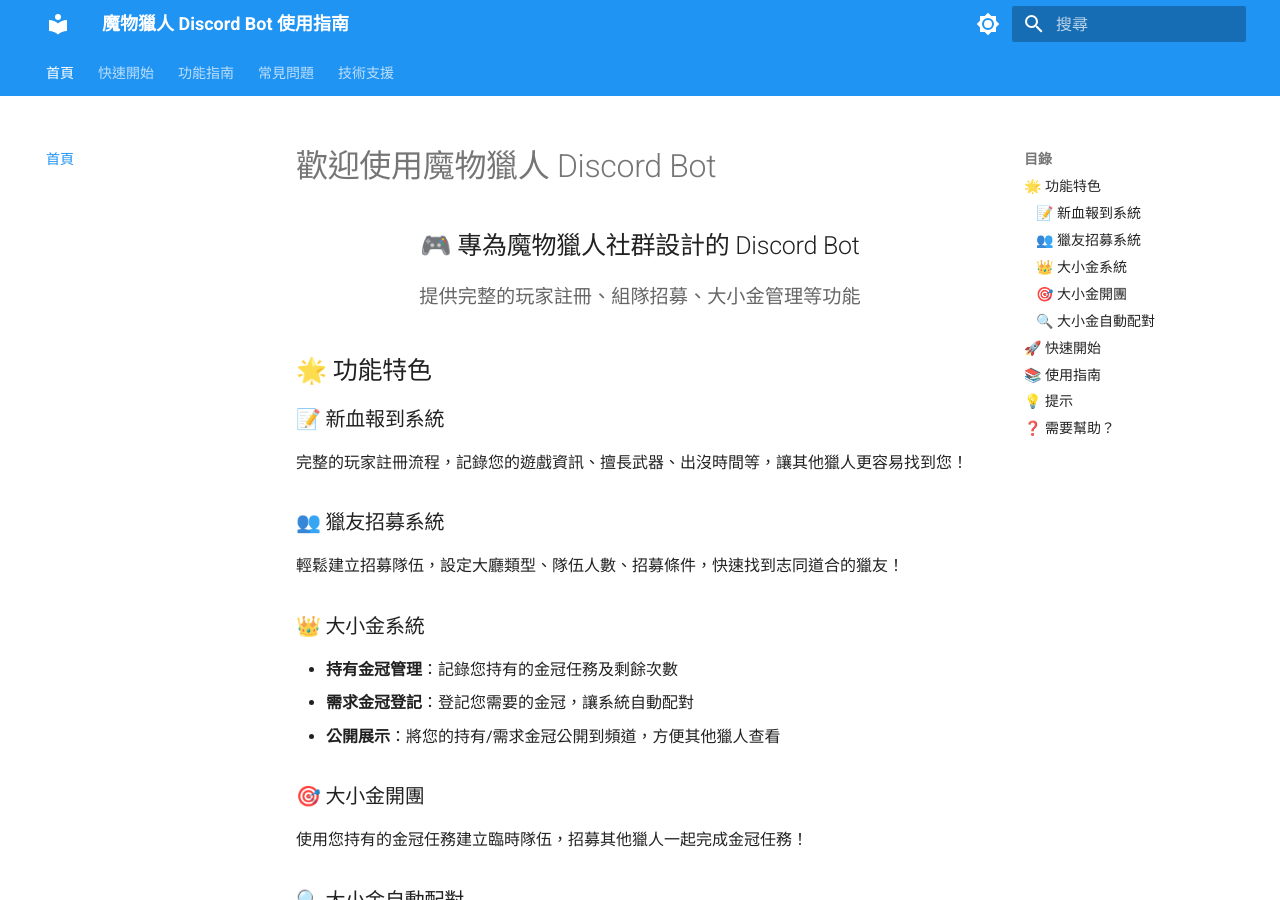
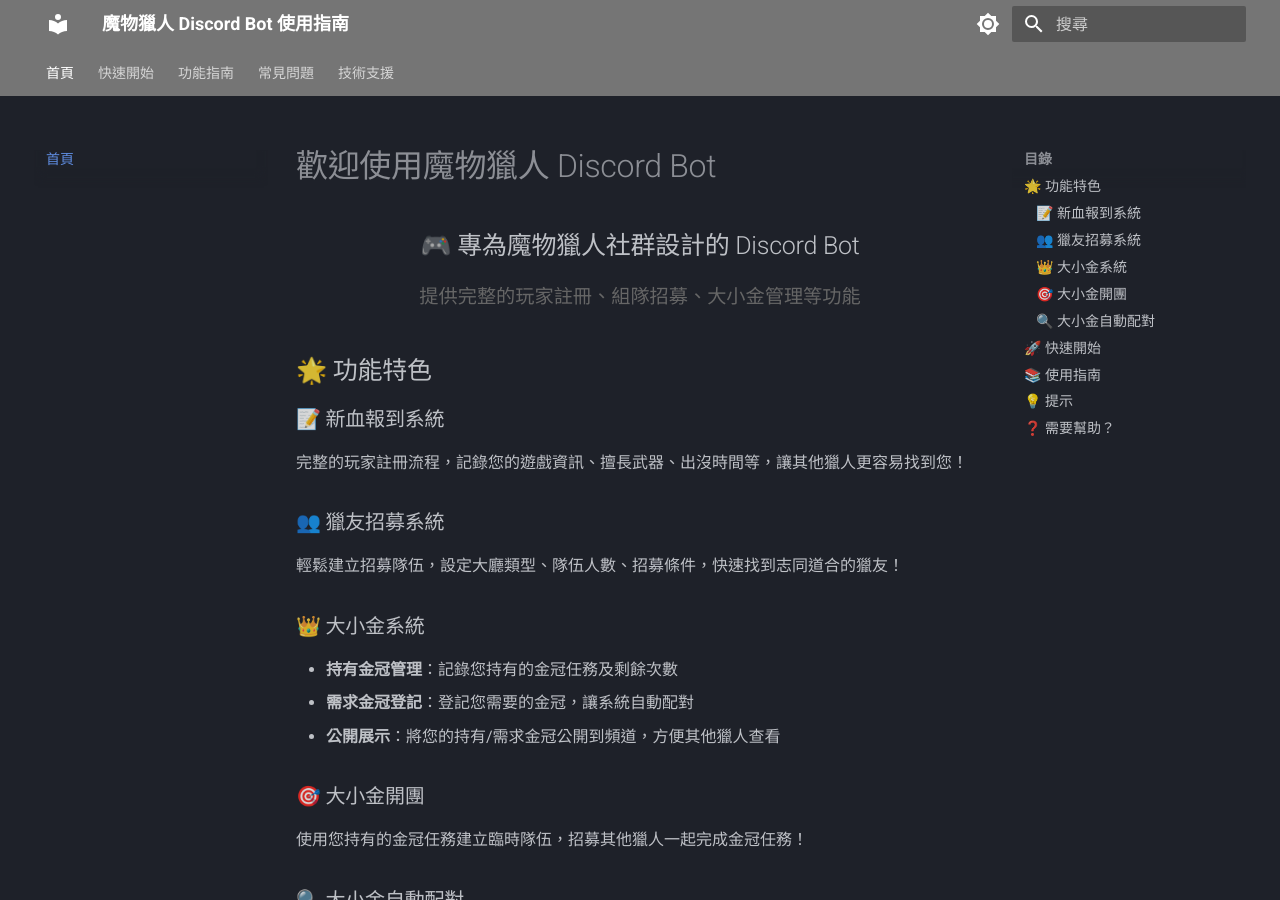
Before and after one commit to HurTzqq/TWCBot-docs, an MkDocs documentation site: the page built from docs/index.md, in a window 1280 px wide and 900 px high. Built offline with MkDocs 1.6.1 and Material for MkDocs 9.7.7, drawn with Linux system fonts in a browser that asks for light colours; the version menu is left out.

Commit message:
Update mkdocs.yml

```diff
--- a/mkdocs.yml
+++ b/mkdocs.yml
@@ -7,28 +7,26 @@
   name: material
   language: zh-TW
   palette:
+    # 深色模式（預設）
+    - scheme: slate
+      primary: grey
+      accent: grey
+      toggle:
+        icon: material/brightness-7
+        name: 切換到淺色模式
     # 淺色模式
     - scheme: default
-      primary: blue
-      accent: blue
-      toggle:
-        icon: material/brightness-7
-        name: 切換到深色模式
-    # 深色模式
-    - scheme: slate
-      primary: blue
-      accent: blue
+      primary: grey
+      accent: grey
       toggle:
         icon: material/brightness-4
-        name: 切換到淺色模式
+        name: 切換到深色模式
   features:
     - navigation.tabs
     - navigation.sections
     - navigation.expand
-    - navigation.top
     - search.suggest
     - search.highlight
-    - content.code.annotate
 
 # 插件
 plugins:
```
